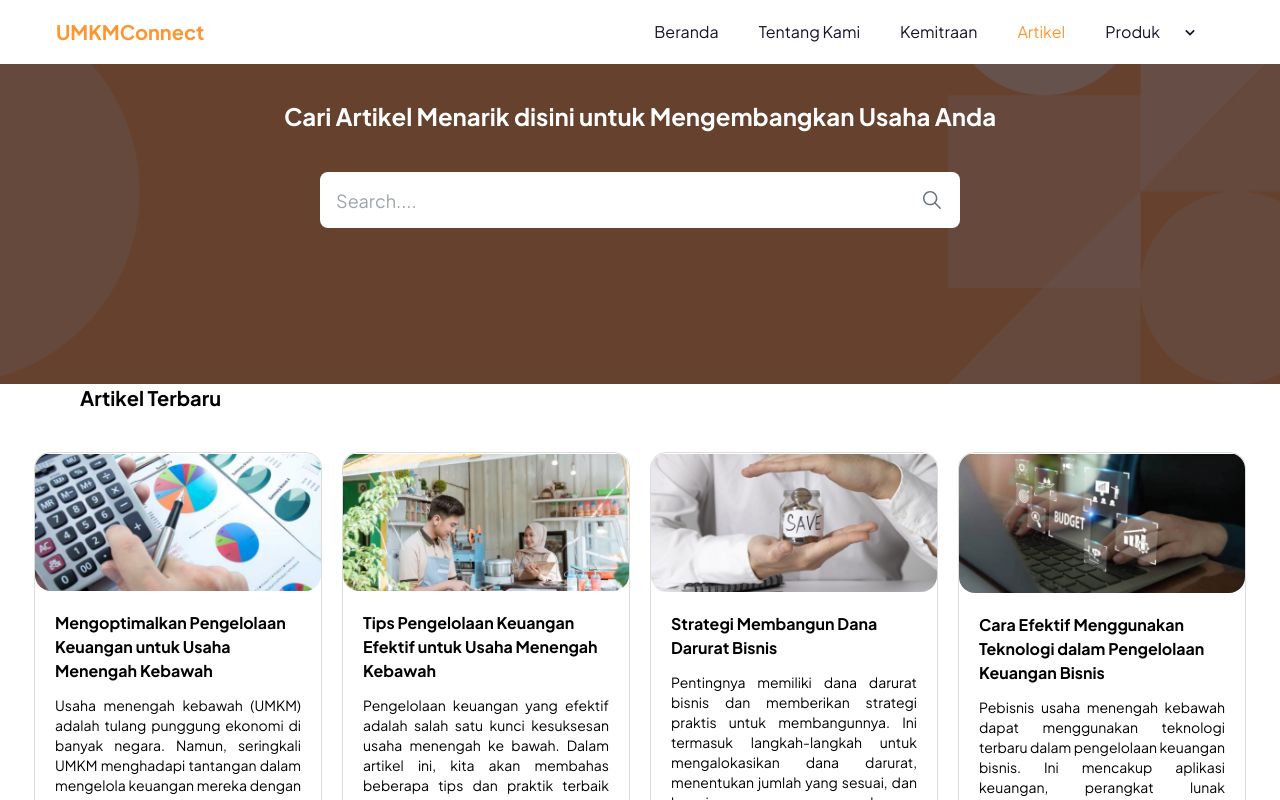
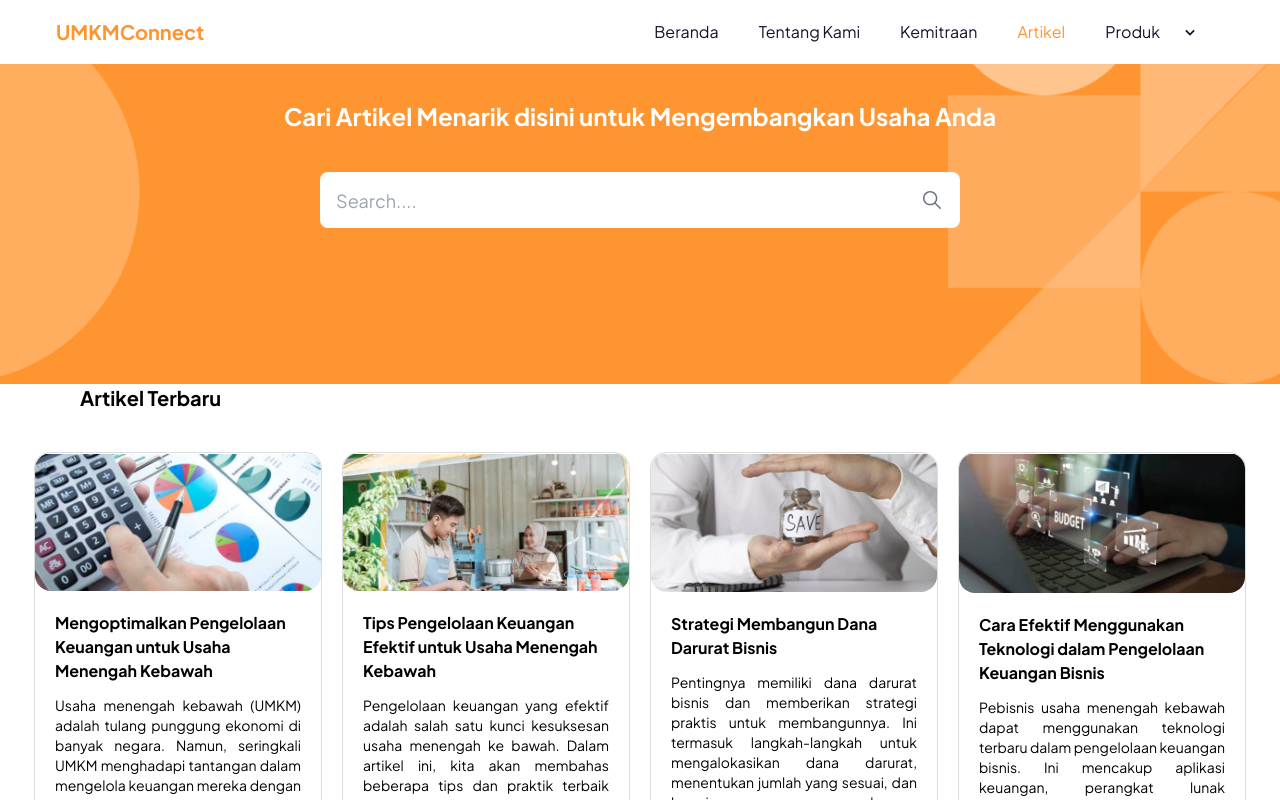
Before and after one commit to Febriyandy/UMKM_Connect, a React (Vite) app: page /Artikel in a window 1280 px wide. Shown: the top 800 px of the page. Built offline with nearby package versions, Linux system fonts and the light colour scheme.

Commit message:
commit perbaikan artikel

```diff
--- a/src/pages/Artikel.jsx
+++ b/src/pages/Artikel.jsx
@@ -15,7 +15,7 @@ const Artikel = () => {
     <Navbar/>
     <section>
         <div className=' w-full h-96 bg-[#14142B] relative'>
-          <img src={Foto} className='opacity-35 h-96 w-full object-cover' alt="" />
+          <img src={Foto} className='h-96 w-full object-cover' alt="" />
           <div className='flex flex-col items-center h-full w-full absolute top-5 '>
             <h1 className='font-body font-bold text-white text-2xl text-center mt-20'>
             Cari Artikel Menarik disini untuk Mengembangkan Usaha Anda
```
